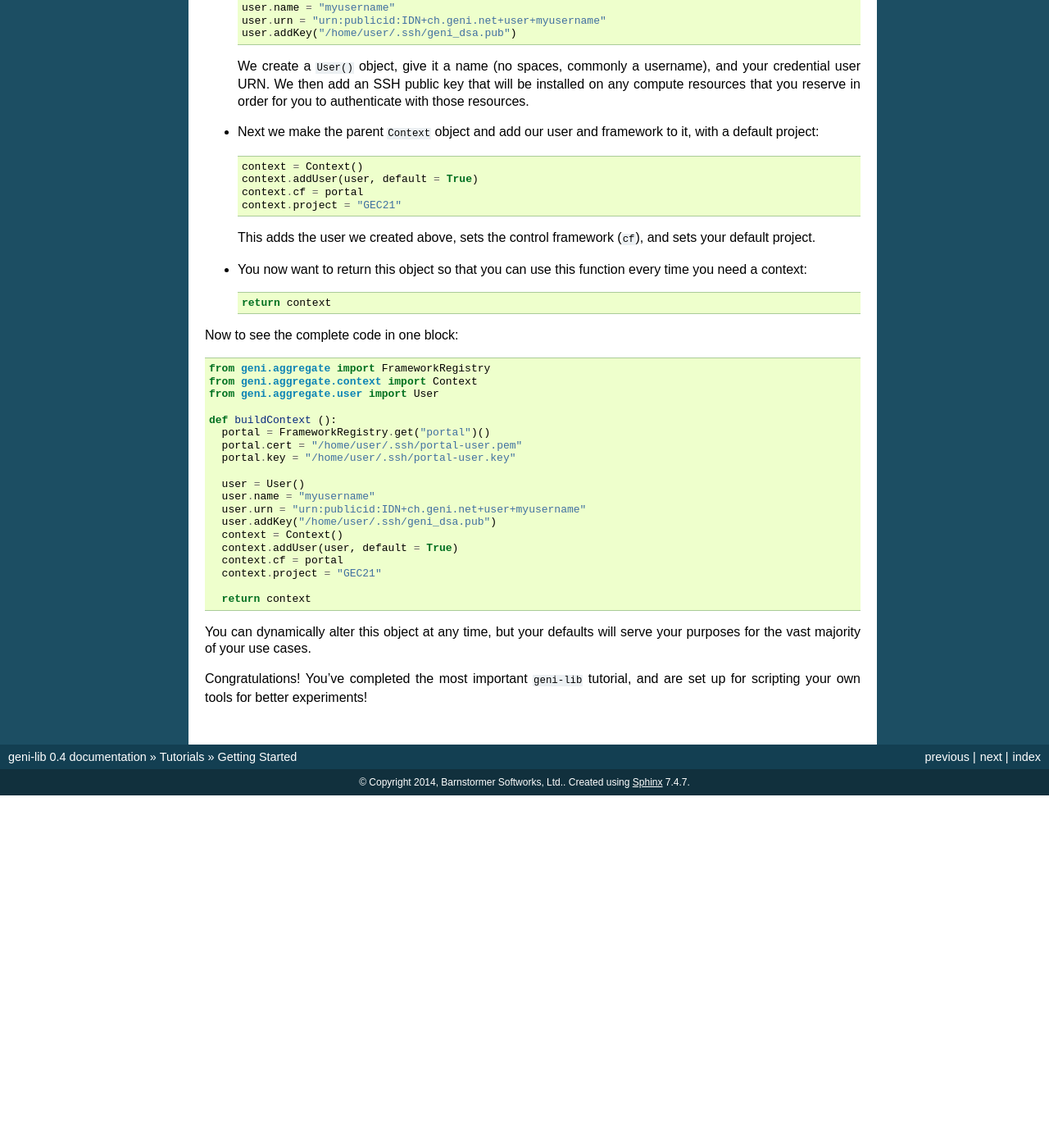
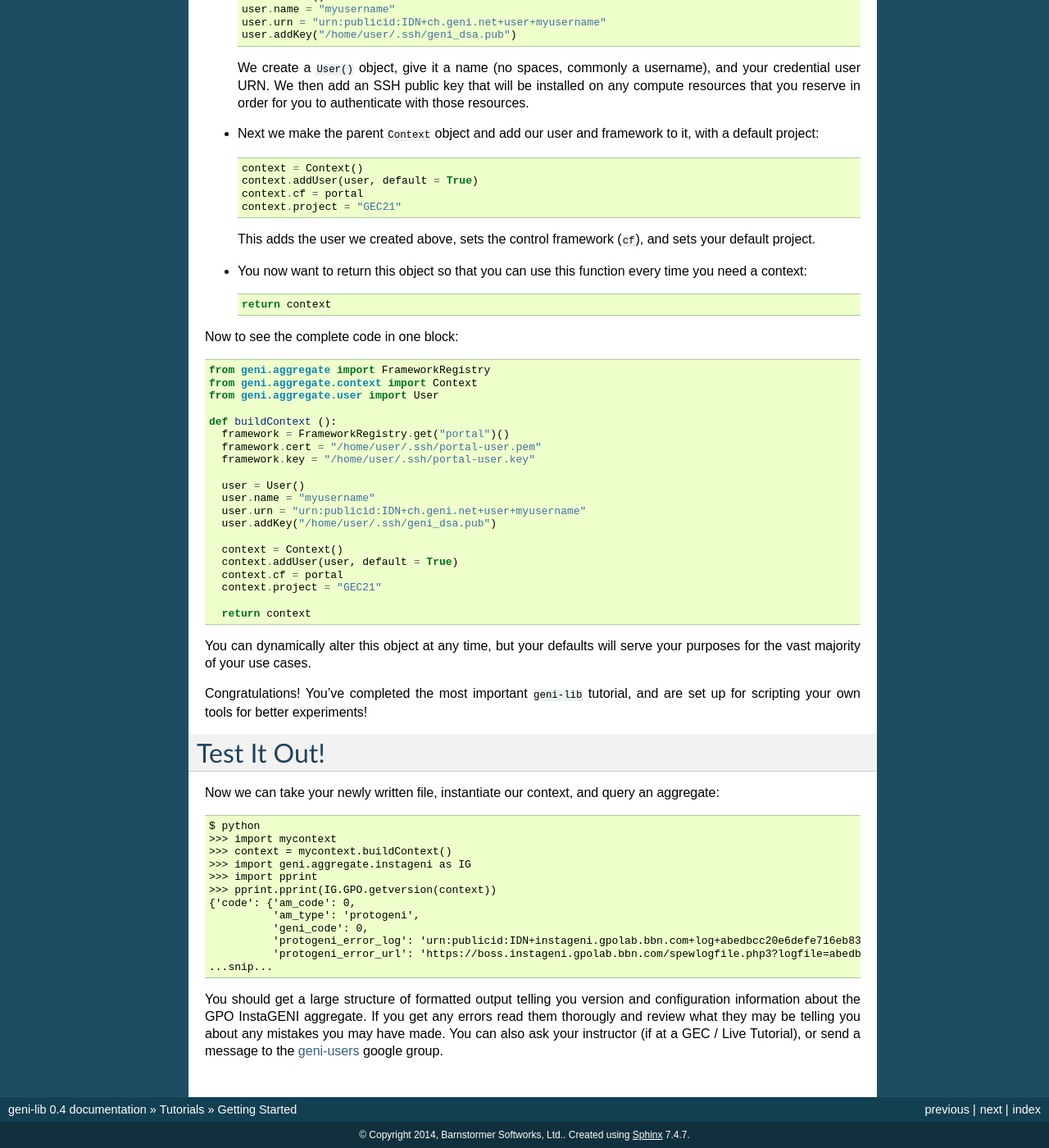
Before and after one commit to kaimast/geni-lib3, a Sphinx documentation site: the page built from docs/source/tutorials/gettingstarted.rst, in a window 1280 px wide and 1400 px high, scrolled down 744 px. Shown: the whole window at 82% size. Built offline with Sphinx 7.4.7, drawn with Linux system fonts in a browser that asks for light colours; pages that are not in the unit, such as notebooks, are missing from menus; before the commit the page ends 1714 px from its top, so only the background shows below that; some of the changed text lies outside the part shown.

Commit message:
Some tweaks, getversion

```diff
--- a/docs/source/tutorials/gettingstarted.rst
+++ b/docs/source/tutorials/gettingstarted.rst
@@ -6,8 +6,9 @@ a ``Context`` object that contains information about the framework you are using
 ProtoGENI, Emulab, GENI Clearinghouse, etc.), as well as your user information (SSH keys,
 login username, federation urn, etc.).
 
-* To start, we will create a new Python file called ``mycontext.py`` and import the necessary
-  modules to start building our own context using your favorite editor::
+* To start, we will create a new Python file called ``mycontext.py`` and (inside the directory
+  containing your ``geni-lib`` clone) import the necessary modules to start building your own
+  context using your favorite editor::
 
    from geni.aggregate import FrameworkRegistry
    from geni.aggregate.context import Context
@@ -18,7 +19,7 @@ login username, federation urn, etc.).
   GENI Clearinghouse as the default framework)::
 
    def buildContext ():
-     portal = FrameworkRegistry.get("portal")()
+     framework = FrameworkRegistry.get("portal")()
 
 .. note::
   The framework registry returns classes, not instances, so you need to call the framework
@@ -26,8 +27,8 @@ login username, federation urn, etc.).
 
 * You need to give the framework instance the location of your user certificate and key files::
 
-     portal.cert = "/home/user/.ssh/portal-user.pem"
-     portal.key = "/home/user/.ssh/portal-user.key"
+     framework.cert = "/home/user/.ssh/portal-user.pem"
+     framework.key = "/home/user/.ssh/portal-user.key"
 
 .. note::
   You may only have one file which contains both items - you can use the same path for both
@@ -65,14 +66,15 @@ Now to see the complete code in one block::
    from geni.aggregate.user import User
 
    def buildContext ():
-     portal = FrameworkRegistry.get("portal")()
-     portal.cert = "/home/user/.ssh/portal-user.pem"
-     portal.key = "/home/user/.ssh/portal-user.key"
+     framework = FrameworkRegistry.get("portal")()
+     framework.cert = "/home/user/.ssh/portal-user.pem"
+     framework.key = "/home/user/.ssh/portal-user.key"
 
      user = User()
      user.name = "myusername"
      user.urn = "urn:publicid:IDN+ch.geni.net+user+myusername"
      user.addKey("/home/user/.ssh/geni_dsa.pub")
+
      context = Context()
      context.addUser(user, default = True)
      context.cf = portal
@@ -85,3 +87,27 @@ majority of your use cases.
 
 Congratulations!  You've completed the most important ``geni-lib`` tutorial, and are set up for scripting
 your own tools for better experiments!
+
+Test It Out!
+============
+
+Now we can take your newly written file, instantiate our context, and query an aggregate::
+
+   $ python
+   >>> import mycontext
+   >>> context = mycontext.buildContext()
+   >>> import geni.aggregate.instageni as IG
+   >>> import pprint
+   >>> pprint.pprint(IG.GPO.getversion(context))
+   {'code': {'am_code': 0,
+             'am_type': 'protogeni',
+             'geni_code': 0,
+             'protogeni_error_log': 'urn:publicid:IDN+instageni.gpolab.bbn.com+log+abedbcc20e6defe716eb83b8586c7e08',
+             'protogeni_error_url': 'https://boss.instageni.gpolab.bbn.com/spewlogfile.php3?logfile=abedbcc20e6defe716eb83b8586c7e08'},
+   ...snip...
+
+You should get a large structure of formatted output telling you version and configuration
+information about the GPO InstaGENI aggregate.  If you get any errors read them thorougly and
+review what they may be telling you about any mistakes you may have made.  You can also ask your
+instructor (if at a GEC / Live Tutorial), or send a message to the
+`geni-users <https://groups.google.com/forum/#!forum/geni-users>`_ google group.
```
